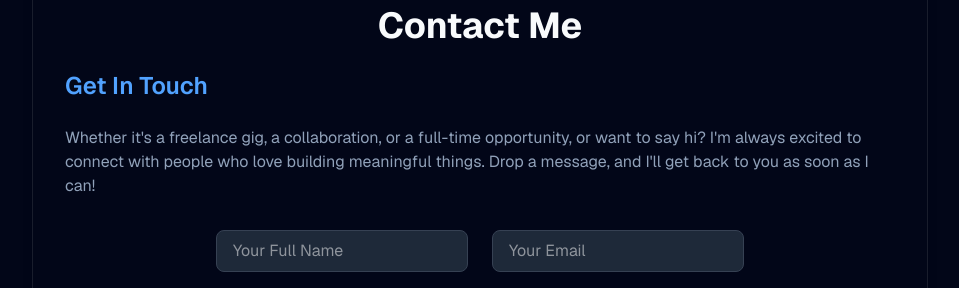
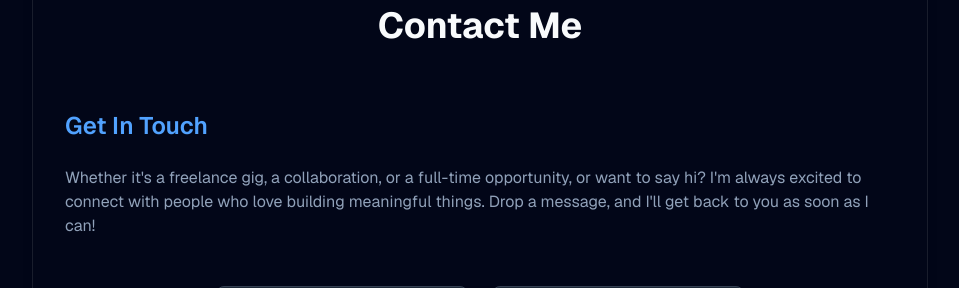
Before and after one commit to HavocXgrg/next-portfolio, a Next.js app: page / in a window 1280 px wide. Shown: the part 3621-3909 px from the top of the page, without its empty margins (160-1119 px from the left). Built offline with nearby package versions, Linux system fonts and the light colour scheme.

Commit message:
fixed some styling

```diff
--- a/src/components/Contact.tsx
+++ b/src/components/Contact.tsx
@@ -55,11 +55,11 @@ export default function Contact() {
   return (
     <div id="contact" className="w-full mx-auto p-8 rounded-lg shadow-lg">
       <h2 className="text-4xl font-bold mb-6 text-center">Contact Me</h2>
-      <div className="mb-8">
+      <div className="mb-8 mt-12 sm:mt-16">
         <h2 className="text-2xl font-semibold text-blue-400 mb-6">
           Get In Touch
         </h2>
-        <p className="text-gray-700 dark:text-slate-400">
+        <p className="text-gray-700 dark:text-slate-400 mb-12">
           Whether it's a freelance gig, a collaboration, or a full-time
           opportunity, or want to say hi? I'm always excited to connect with
           people who love building meaningful things. Drop a message, and I'll
```
